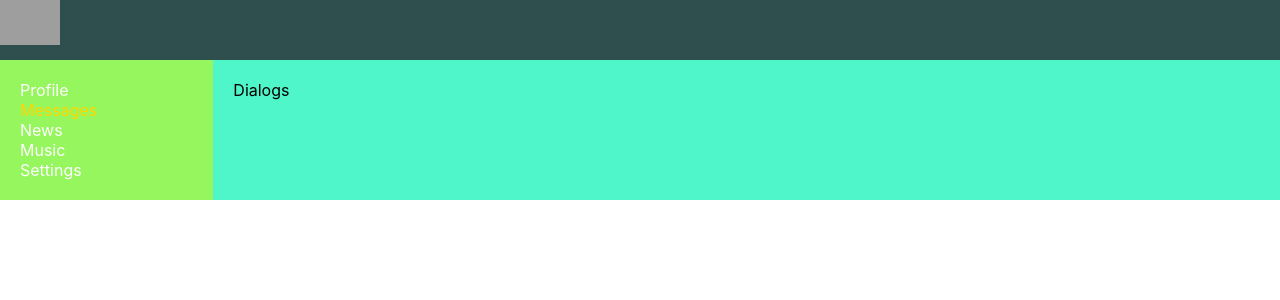
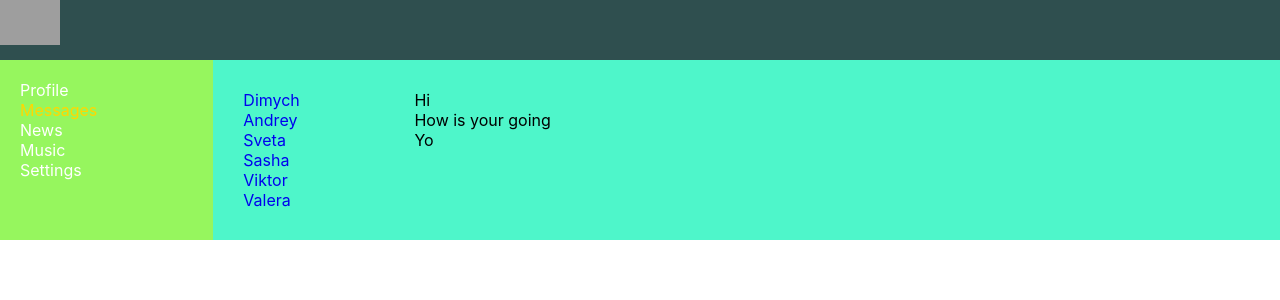
Before and after one commit to Sobicus/social_network, a React (Create React App) app in the folder social_network_ts/: page /dialogs in a window 1280 px wide. Shown: the top 300 px of the page. Built offline with nearby package versions, Linux system fonts and the light colour scheme; grey boxes are pictures that could not be loaded.

Commit message:
update socialNetwork crteate components dialogs

```diff
--- a/social_network_ts/src/components/Dialogs/Dialogs.module.css
+++ b/social_network_ts/src/components/Dialogs/Dialogs.module.css
@@ -0,0 +1,23 @@
+.dialogs{
+display: grid;
+    grid-template-columns: 2fr 10fr;
+}
+.dialogsItems{
+padding: 10px;
+}
+
+.dialogsItems .active{
+    color: gold;
+}
+.dialog{
+
+}
+.dialog a{
+    text-decoration: none
+}
+.messages{
+padding: 10px;
+}
+.message{
+
+}
--- a/social_network_ts/src/components/Dialogs/Dialogs.tsx
+++ b/social_network_ts/src/components/Dialogs/Dialogs.tsx
@@ -1,9 +1,66 @@
+import { NavLink } from 'react-router-dom'
 import s from './Dialogs.module.css'
 
-export const Dialogs = () =>{
+type DialogItemsPropsType = {
+    name:string
+    id: number
+}
+const DialogItem = (props: DialogItemsPropsType)=>{
     return(
-        <div>
-            Dialogs
+        <div className={s.dialog}>
+            <NavLink to={'/dialogs/' + props.id}>{props.name}</NavLink>
         </div>
     )
 }
+type MessageItemPropsType ={
+    message:string
+}
+const MessageItem = (props:MessageItemPropsType) => {
+    return(
+        <div className={s.message}>{props.message}</div>
+    )
+}
+
+export const Dialogs = () => {
+    return (
+        <div className={s.dialogs}>
+            <div className={s.dialogsItems}>
+                <DialogItem name={'Dimych'} id={1}/>
+                <DialogItem name={'Andrey'} id={2}/>
+                <DialogItem name={'Sveta'} id={3}/>
+                <DialogItem name={'Sasha'} id={4}/>
+                <DialogItem name={'Viktor'} id={5}/>
+                <DialogItem name={'Valera'} id={6}/>
+
+
+                {/*<div className={s.dialog + ' ' + s.active}>*/}
+                {/*    <NavLink to='/dialogs/1'>Dimych</NavLink>*/}
+                {/*</div>*/}
+                {/*<div className={s.dialog}>*/}
+                {/*    <NavLink to='/dialogs/2'>Andrey</NavLink>*/}
+                {/*</div>*/}
+                {/*<div className={s.dialog}>*/}
+                {/*    <NavLink to='/dialogs/3'>Sveta</NavLink>*/}
+                {/*</div>*/}
+                {/*<div className={s.dialog}>*/}
+                {/*    <NavLink to='/dialogs/4'>Sasha</NavLink>*/}
+                {/*</div>*/}
+                {/*<div className={s.dialog}>*/}
+                {/*    <NavLink to='/dialogs/5'>Viktor</NavLink>*/}
+                {/*</div>*/}
+                {/*<div className={s.dialog}>*/}
+                {/*    <NavLink to='/dialogs/6'>Valera</NavLink>*/}
+                {/*</div>*/}
+            </div>
+
+            <div className={s.messages}>
+                <MessageItem message={'Hi'}/>
+                <MessageItem message={'How is your going'}/>
+                <MessageItem message={'Yo'}/>
+                {/*<div className={s.message}>Hi</div>*/}
+                {/*<div className={s.message}>How is your going</div>*/}
+                {/*<div className={s.message}>Yo</div>*/}
+            </div>
+        </div>
+    )
+}
--- a/social_network_ts/src/components/Navbar/Navbar.tsx
+++ b/social_network_ts/src/components/Navbar/Navbar.tsx
@@ -6,19 +6,19 @@
     return (
         <nav className={s.nav}>
             <div className={s.item}>
-                <NavLink to='/profile' className={({isActive})=>isActive ? s.active : undefined}>Profile</NavLink>
-            </div>
-            <div className={`${s.item} `}>
-                <NavLink to='/dialogs' className={({isActive})=>isActive ? s.active : undefined}>Messages</NavLink>
+                <NavLink to='/profile' className={({isActive}) => isActive ? s.active : undefined}>Profile</NavLink>
             </div>
             <div className={s.item}>
-                <NavLink to='/news' className={({isActive})=>isActive?s.active:undefined}>News</NavLink>
+                <NavLink to='/dialogs' className={({isActive}) => isActive ? s.active : undefined}>Messages</NavLink>
             </div>
             <div className={s.item}>
-                <NavLink to='/music' className={({isActive})=>isActive?s.active:undefined}>Music</NavLink>
+                <NavLink to='/news' className={({isActive}) => isActive ? s.active : undefined}>News</NavLink>
             </div>
             <div className={s.item}>
-                <NavLink to='/settings' className={({isActive})=>isActive?s.active:undefined}>Settings</NavLink>
+                <NavLink to='/music' className={({isActive}) => isActive ? s.active : undefined}>Music</NavLink>
+            </div>
+            <div className={s.item}>
+                <NavLink to='/settings' className={({isActive}) => isActive ? s.active : undefined}>Settings</NavLink>
             </div>
         </nav>
     )
--- a/social_network_ts/src/components/Profile/MyPosts/Post/Post.module.css
+++ b/social_network_ts/src/components/Profile/MyPosts/Post/Post.module.css
@@ -1,7 +1,7 @@
-.item{
+.dialog{
     color: #163137;
 }
-.item img{
+.dialog img{
     width: 60px;
     height: 60px;
     border-radius: 25px;
--- a/social_network_ts/src/components/Profile/MyPosts/Post/Post.tsx
+++ b/social_network_ts/src/components/Profile/MyPosts/Post/Post.tsx
@@ -7,7 +7,7 @@
 }
 export const Post = (props: PostTypeProps) => {
     return (
-        <div className={s.item}>
+        <div className={s.dialog}>
             <img src='https://encrypted-tbn0.gstatic.com/images?q=tbn:ANd9GcRQ8Ij8X12ctUomIqVrqBpASkfy3QtI-ZiJFw&usqp=CAU' alt='avatar'/>
             {props.postText}
             <div>
```
